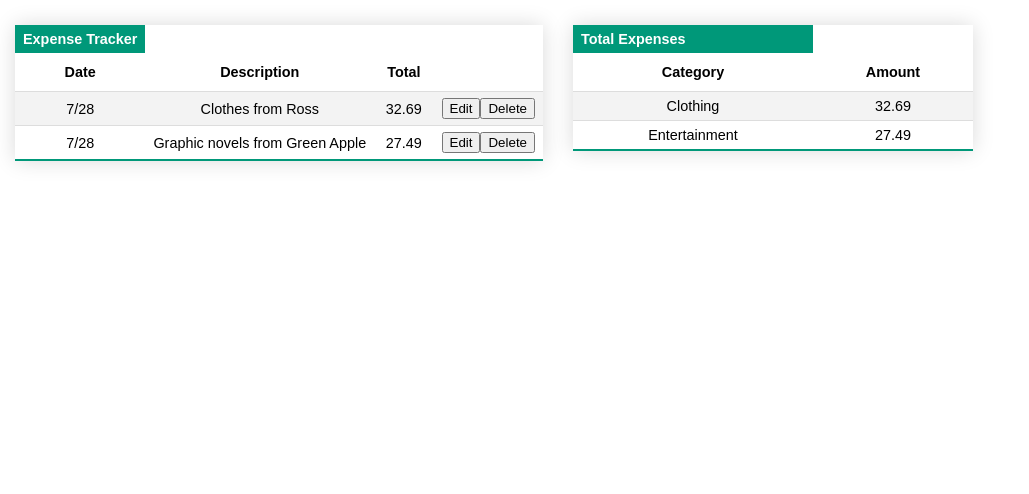
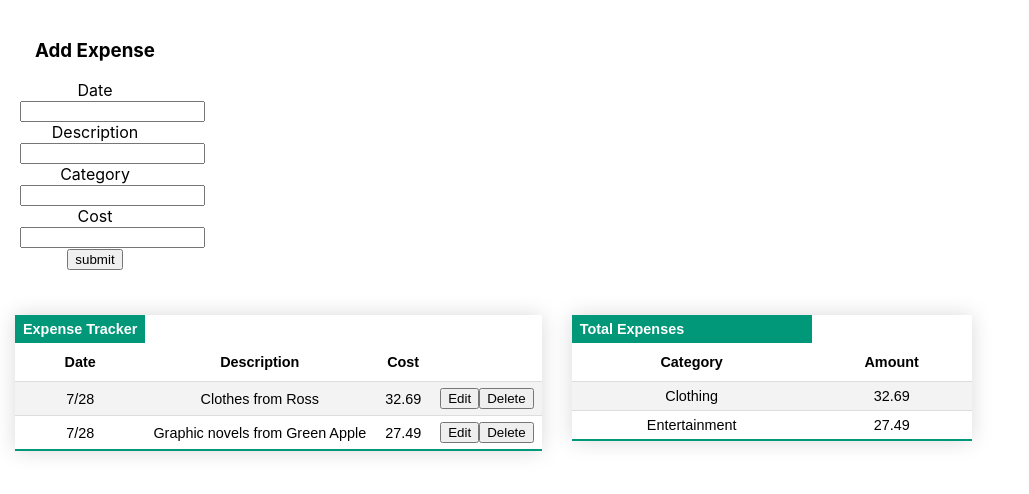
Before and after one commit to PopSizzle/PersonalFinances, a React (Create React App) app in the folder personalfinances/: page / in a window 1280 px wide. Shown: the top 494 px of the page, without its empty margins (0-1029 px from the left). Built offline with nearby package versions, Linux system fonts and the light colour scheme.

Commit message:
Created form component
built out basics of form component

```diff
--- a/personalfinances/src/App.css
+++ b/personalfinances/src/App.css
@@ -73,3 +73,8 @@
 h4 {
   margin: 5px;
 }
+
+.styled-form{
+  width: 150px;
+  padding: 20px;
+}
--- /dev/null
+++ b/personalfinances/src/Components/Form/index.js
@@ -0,0 +1,25 @@
+import React from 'react';
+
+const Form = ({ inputs, title, handleChange, handleSubmit }) => {
+
+  return (
+    <form className='styled-form' onSubmit={e => handleSubmit(e)} >
+      <h3>{title}</h3>
+      {inputs.map((name, index) => {
+
+        name = name.charAt(0).toUpperCase() + name.slice(1)
+
+        return (
+          <label key={index}>
+            {name}
+            <input type='text' id={name} onChange={e => handleChange(e, name)} />
+          </label>
+        )
+      })}
+      <input className='styled-button' type='submit' value='submit' />
+    </form>
+
+  )
+}
+
+export default Form;
--- a/personalfinances/src/Pages/Expenses/index.js
+++ b/personalfinances/src/Pages/Expenses/index.js
@@ -1,8 +1,9 @@
 import React from 'react';
 import Table from '../../Components/Table';
+import Form from '../../Components/Form';
 
 let title1 = 'Expense Tracker';
-let cols1 = ['Date', 'Description', 'Total'];
+let cols1 = ['Date', 'Description', 'Cost'];
 let data1 = {
   1: {
     id: 1,
@@ -22,22 +23,34 @@ let title2 = 'Total Expenses';
 let cols2 = ['Category', 'Amount']
 let data2 = {
   1: {
-    id:1,
+    id: 1,
     category: 'Clothing',
     amount: 32.69
   },
   2: {
-    id:2,
+    id: 2,
     category: 'Entertainment',
     amount: 27.49
   }
 }
 
+let form1Inputs = ['date', 'description', 'category', 'cost']
+
+const handleForm1Submit = (e) => {
+  e.preventDefault();
+  console.log('form 1 submitted');
+}
+
+const handleForm1Change = (e) => {
+  console.log(e.target.value);
+}
+
 const Expenses = () => {
-  return(
+  return (
     <div>
-      <Table title={title1} cols={cols1} data={data1} edit={true}/>
-      <Table title={title2} cols={cols2} data={data2} edit={false}/>
+      <Form inputs={form1Inputs} title='Add Expense' handleChange={handleForm1Change} handleSubmit={handleForm1Submit} />
+      <Table title={title1} cols={cols1} data={data1} edit={true} />
+      <Table title={title2} cols={cols2} data={data2} edit={false} />
     </div>
   )
 }
```
Also changed, not shown: personalfinances/src/Components/Table/index.js (+4 -4 lines), personalfinances/src/Components/Form/form.css (added).
